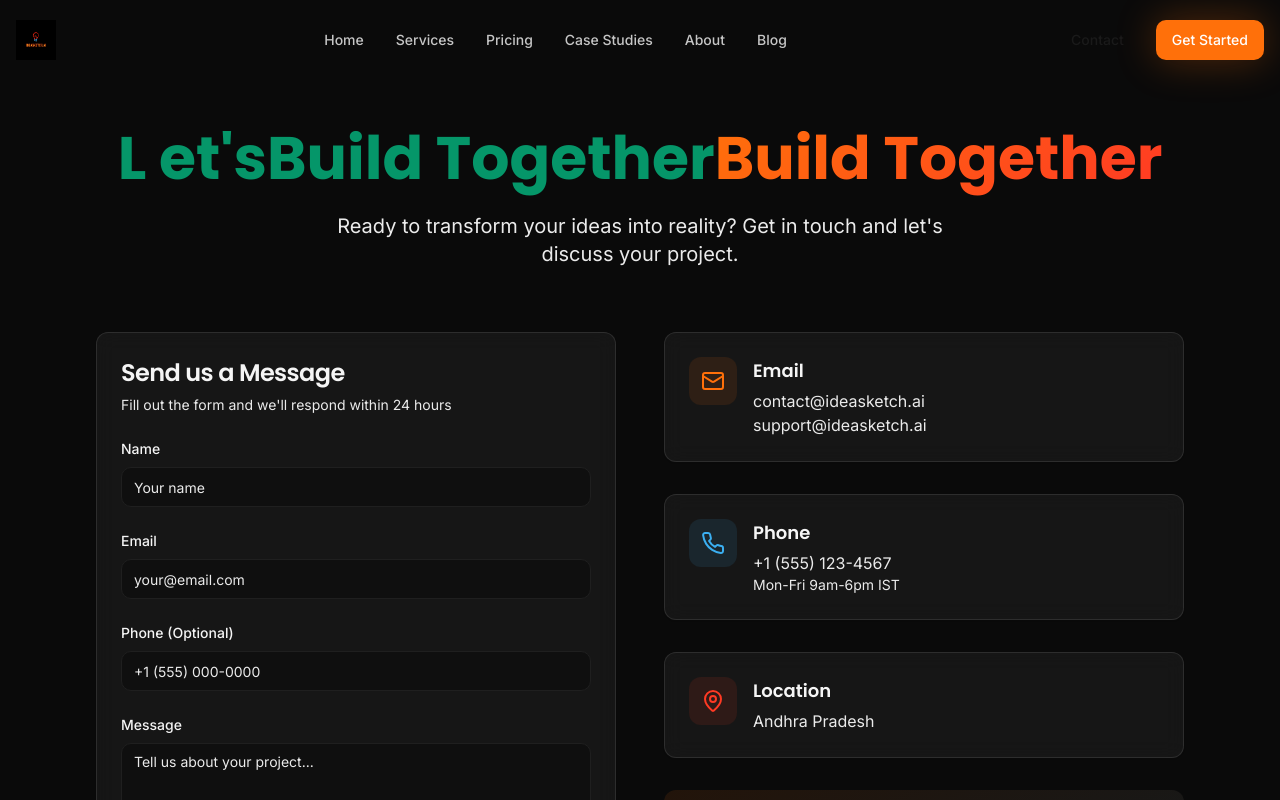
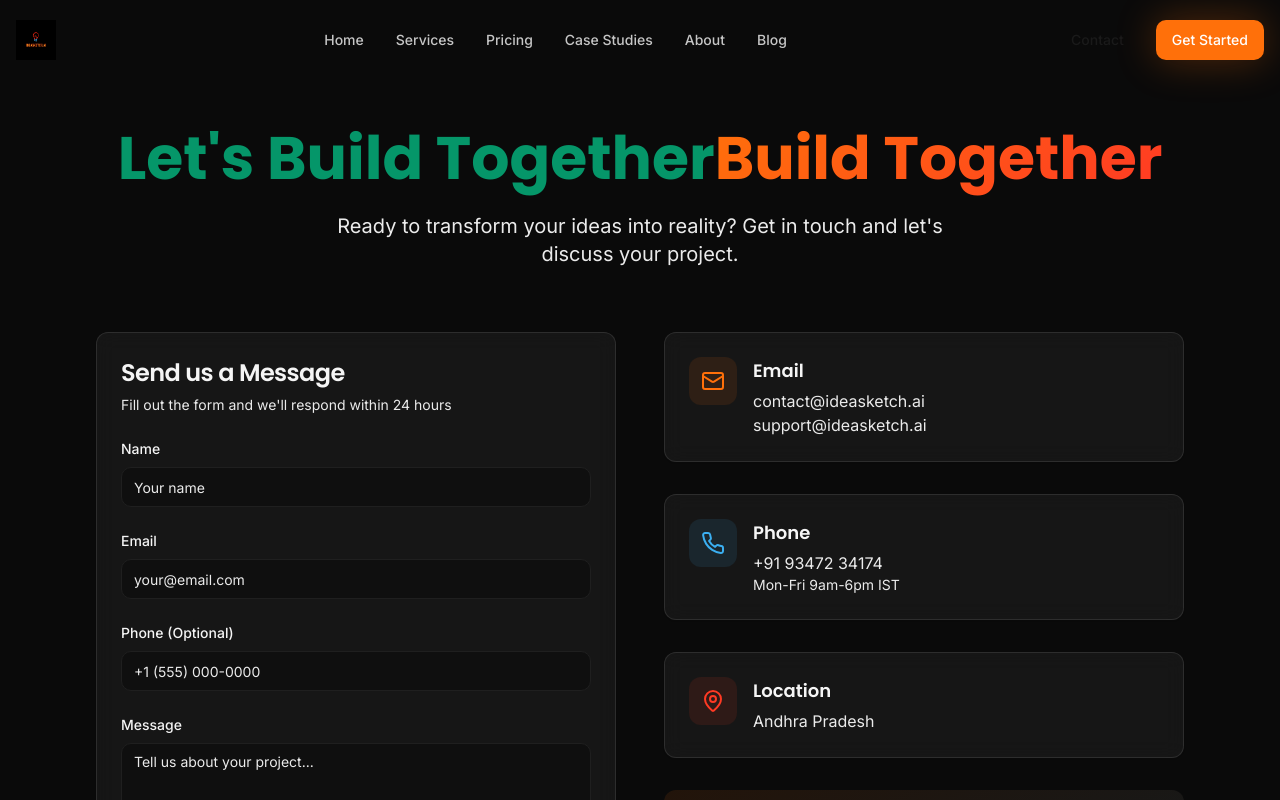
Before and after one commit to poornahari16/ideasketch-ai, a React (Vite) app: page /contact in a window 1280 px wide. Shown: the top 800 px of the page. Built offline with nearby package versions, Linux system fonts and the light colour scheme; the HTML template or start-up script is replaced by a standard one.

Commit message:
Visual edit in Lovable
Edited UI in Lovable

```diff
--- a/src/pages/Contact.tsx
+++ b/src/pages/Contact.tsx
@@ -36,8 +36,7 @@ const Contact = () => {
       <section className="pt-32 pb-20 px-4">
         <div className="container mx-auto max-w-6xl">
           <div className="text-center mb-16 animate-fade-in">
-            <h1 className="text-5xl md:text-6xl font-heading font-bold mb-6 text-emerald-600">L et'sBuild Together
-            <span className="text-gradient">Build Together</span>
+            <h1 className="text-5xl md:text-6xl font-heading font-bold mb-6 text-emerald-600">Let's Build Together<span className="text-gradient">Build Together</span>
             </h1>
             <p className="text-xl text-muted-foreground max-w-2xl mx-auto">
               Ready to transform your ideas into reality? Get in touch and let's discuss your project.
@@ -125,7 +124,7 @@ const Contact = () => {
                     </div>
                     <div>
                       <h3 className="font-heading font-semibold text-lg mb-1">Phone</h3>
-                      <p className="text-muted-foreground">+1 (555) 123-4567</p>
+                      <p className="text-muted-foreground">+91 93472 34174</p>
                       <p className="text-sm text-muted-foreground">Mon-Fri
 9am-6pm IST</p>
                     </div>
```
